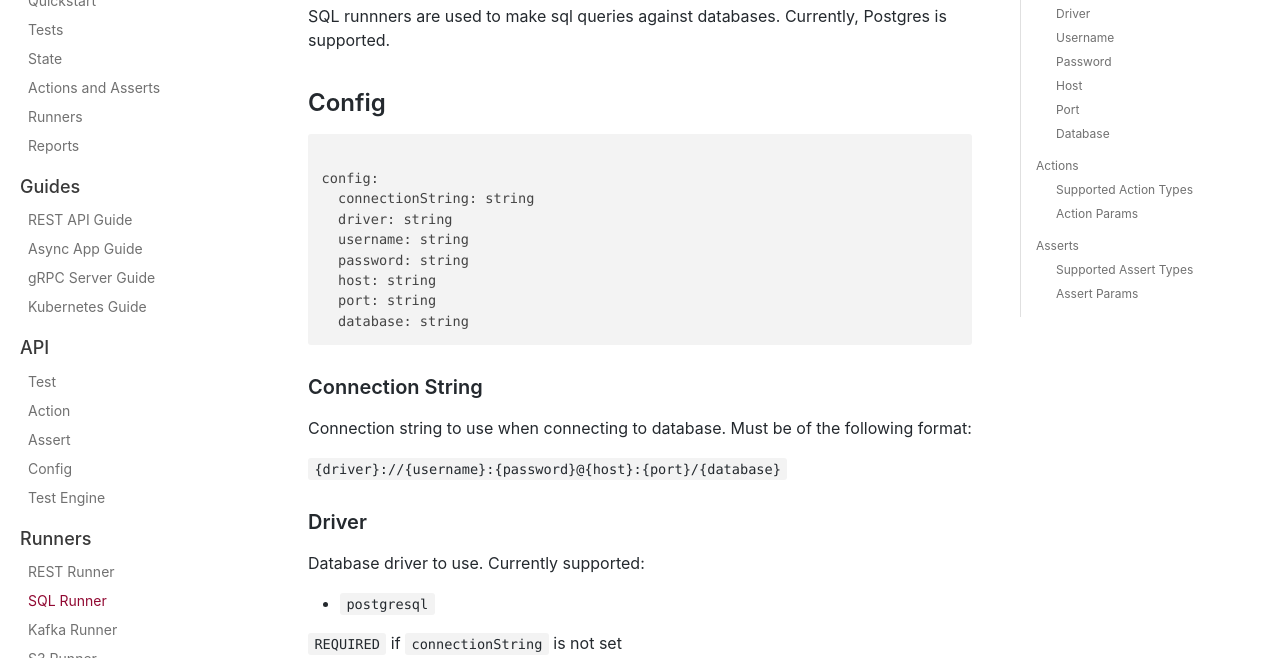
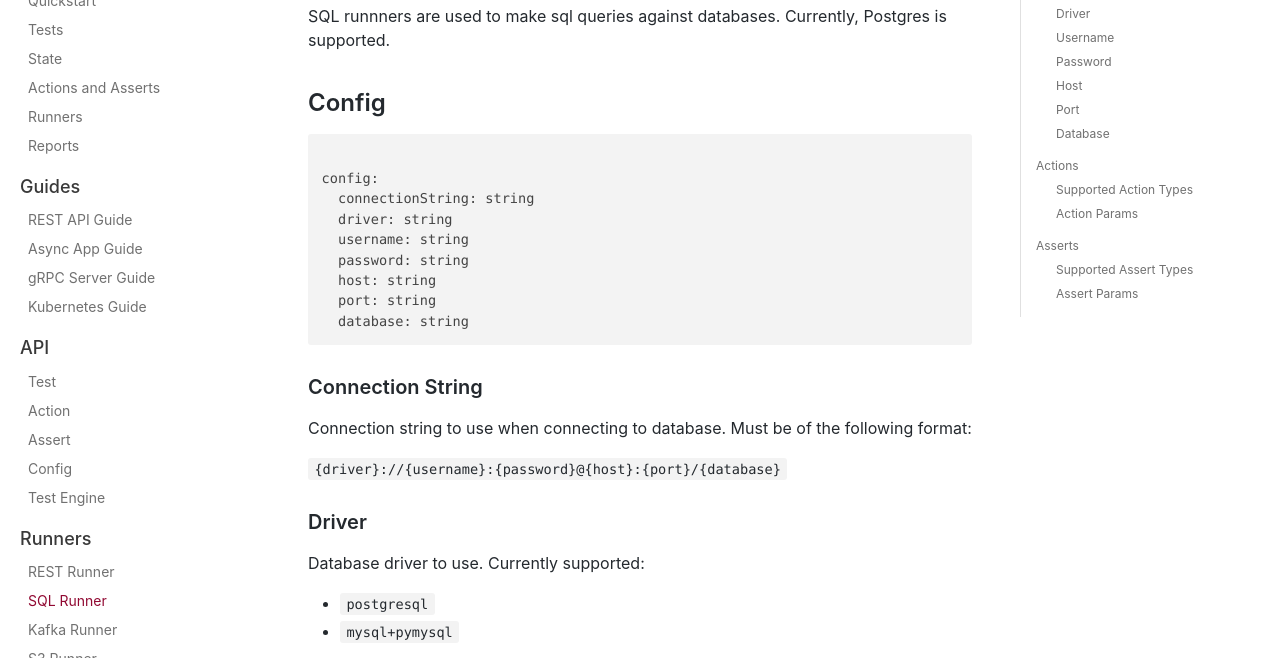
Before and after one commit to cicadatesting/cicada-2, a plain HTML site: page docs/sql-runner.html in a window 1280 px wide. Shown: the part 142-800 px from the top of the page. Drawn offline with nearby package versions, Linux system fonts and the light colour scheme.

Commit message:
Deploy website
Deploy website version based on 35d4889f56255203c869705a1938dc0a6e9c579e

```diff
--- a/docs/sql-runner.html
+++ b/docs/sql-runner.html
@@ -82,6 +82,7 @@ config:
 <p>Database driver to use. Currently supported:</p>
 <ul>
 <li><code>postgresql</code></li>
+<li><code>mysql+pymysql</code></li>
 </ul>
 <p><code>REQUIRED</code> if <code>connectionString</code> is not set</p>
 <h3><a class="anchor" aria-hidden="true" id="username"></a><a href="#username" aria-hidden="true" class="hash-link"><svg class="hash-link-icon" aria-hidden="true" height="16" version="1.1" viewBox="0 0 16 16" width="16"><path fill-rule="evenodd" d="M4 9h1v1H4c-1.5 0-3-1.69-3-3.5S2.55 3 4 3h4c1.45 0 3 1.69 3 3.5 0 1.41-.91 2.72-2 3.25V8.59c.58-.45 1-1.27 1-2.09C10 5.22 8.98 4 8 4H4c-.98 0-2 1.22-2 2.5S3 9 4 9zm9-3h-1v1h1c1 0 2 1.22 2 2.5S13.98 12 13 12H9c-.98 0-2-1.22-2-2.5 0-.83.42-1.64 1-2.09V6.25c-1.09.53-2 1.84-2 3.25C6 11.31 7.55 13 9 13h4c1.45 0 3-1.69 3-3.5S14.5 6 13 6z"></path></svg></a>Username</h3>
```
Also changed, not shown: docs/sql-runner/index.html (+1 -0 lines).
